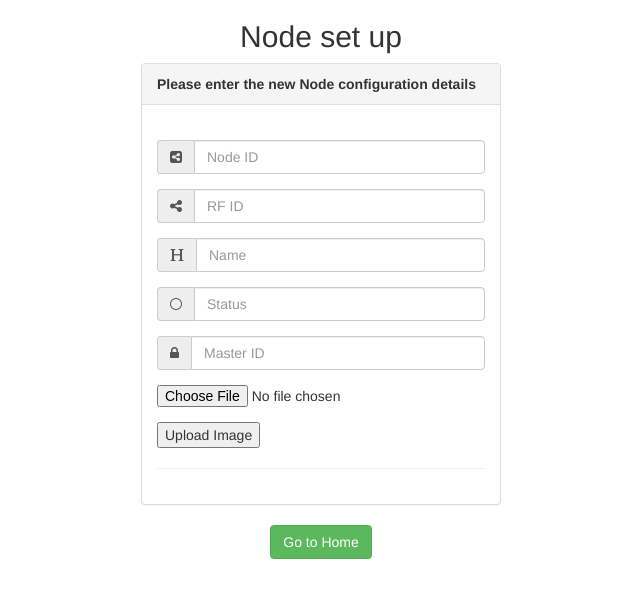
After one commit to PEchefs/HomeAuto, a PHP site: page /bootcards/lib/php/nodeSetUp.php in a window 1280 px wide. The commit adds this page. Shown: the top 598 px of the page, without its empty margins (319-959 px from the left). Run offline with PHP 8.4, Linux system fonts and the light colour scheme.

Commit message:
Node setup page UI

```diff
--- /dev/null
+++ b/src/srv/pi/HomeAuto_Web_UI/bootcards/lib/php/nodeSetUp.php
@@ -0,0 +1,91 @@
+<!DOCTYPE html>
+<html xmlns="http://www.w3.org/1999/xhtml">
+
+<head>
+    <meta charset="utf-8" />
+    <meta name="viewport" content="width=device-width, initial-scale=1, maximum-scale=1" />
+    <meta name="description" content="" />
+    <meta name="author" content="" />
+    <!--[if IE]>
+        <meta http-equiv="X-UA-Compatible" content="IE=edge,chrome=1">
+        <![endif]-->
+    <title>PhotoElectricChefs</title>
+
+    <link href="../../dist/css/bootstrap.css" rel="stylesheet" />
+    <link href="assets/css/font-awesome.min.css" rel="stylesheet" />
+    <script src="../../lib/js/jquery.js" type="text/javascript"></script>
+</head>
+
+<body>
+
+	<div>
+    <div class="container">
+
+        <div class="row text-center pad-top ">
+            <div class="col-md-12">
+                <h2>Node set up</h2>
+            </div>
+        </div>
+
+         <div class="row  pad-top">
+                <div class="col-md-4 col-md-offset-4 col-sm-6 col-sm-offset-3 col-xs-10 col-xs-offset-1">
+                    <div class="panel panel-default">
+                        <div class="panel-heading">
+							<strong> Please enter the new Node configuration details</strong>
+                        </div>
+                        <div class="panel-body">
+						<form role="form" method="post" enctype="multipart/form-data" action="updateNodeData.php"> <br/>
+								<div class="form-group input-group">
+									<span class="input-group-addon"><i class="fa fa-share-alt-square"  ></i></span>
+									<input name="nodeid" type="text" class="form-control" placeholder="Node ID" />
+								</div>
+								<div class="form-group input-group">
+										<span class="input-group-addon"><i class="fa fa-share-alt"  ></i></span>
+										<input name="rfid" type="text" class="form-control" placeholder="RF ID" />
+								</div>
+								<div class="form-group input-group">
+									<span class="input-group-addon"><i class="fa fa-header"  ></i></span>
+									<!--<span class="input-group-addon">@</span>-->
+									<input  name="nodename"  type="text" class="form-control" placeholder="Name" />
+								</div>
+								<div class="form-group input-group">
+									<span class="input-group-addon"><i class="fa fa-circle-thin"  ></i></span>
+									<input  name="nodestatus" type="text" class="form-control" placeholder="Status" />
+								</div>
+                                <div class="form-group input-group">
+                                            <span class="input-group-addon"><i class="fa fa-lock"  ></i></span>
+                                            <input name="masterid" type="text" class="form-control" placeholder="Master ID" />
+								</div>
+								<div class="form-group input-group">
+									<input type="file" name="fileToUpload" id="fileToUpload">
+
+
+								</div>
+								<div>
+                                    <input type="submit" value="Upload Image" name="submit">
+                                    </div>
+									<hr />
+
+                            </form>
+
+
+                        </div>
+
+                    </div>
+                </div>
+
+
+        </div>
+    </div>
+
+        <div class="row text-center pad-top ">
+		<form action="../../samples/starter-template.php">
+		<input type="submit" value="Go to Home" onclick="" class="btn btn-success"/>
+		</form>
+		</div>
+
+
+
+
+</body>
+</html>
--- a/src/srv/pi/HomeAuto_Web_UI/bootcards/samples/starter-template.php
+++ b/src/srv/pi/HomeAuto_Web_UI/bootcards/samples/starter-template.php
@@ -124,7 +124,7 @@
         </a>
       </li>
       <li>
-        <a href="#">
+        <a href="../lib/php/nodeSetUp.php">
           <i class="fa fa-lg fa-dashboard"></i>Node Setup
         </a>
       </li>
```
Also changed, not shown: src/srv/pi/HomeAuto_Web_UI/bootcards/lib/php/dbConfig.php (added, +11 -0 lines), src/srv/pi/HomeAuto_Web_UI/bootcards/lib/php/register.php (+0 -26 lines), src/srv/pi/HomeAuto_Web_UI/bootcards/lib/php/updateNodeData.php (added, +61 -0 lines), src/srv/pi/HomeAuto_Web_UI/bootcards/lib/php/upload.php (added, +18 -0 lines).
